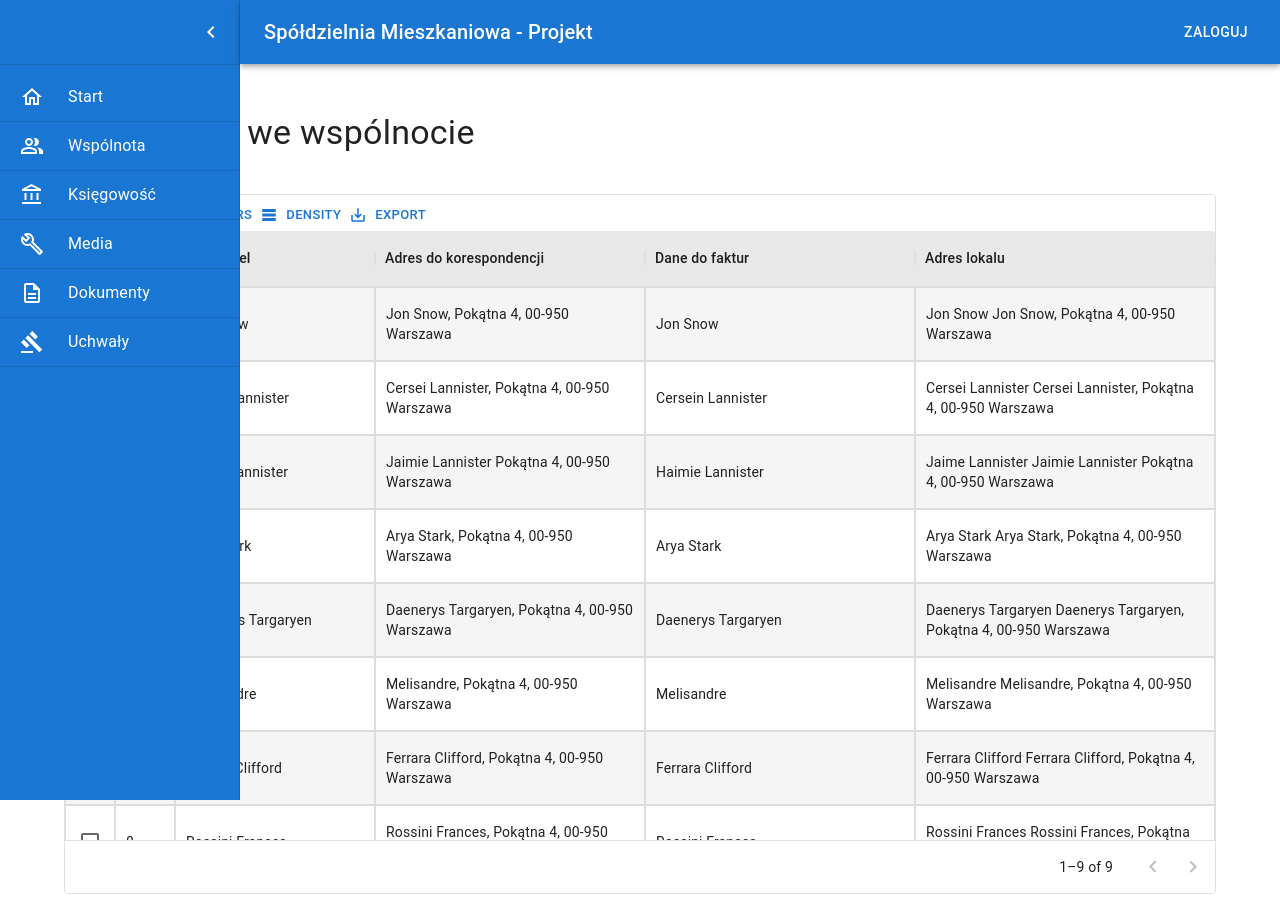
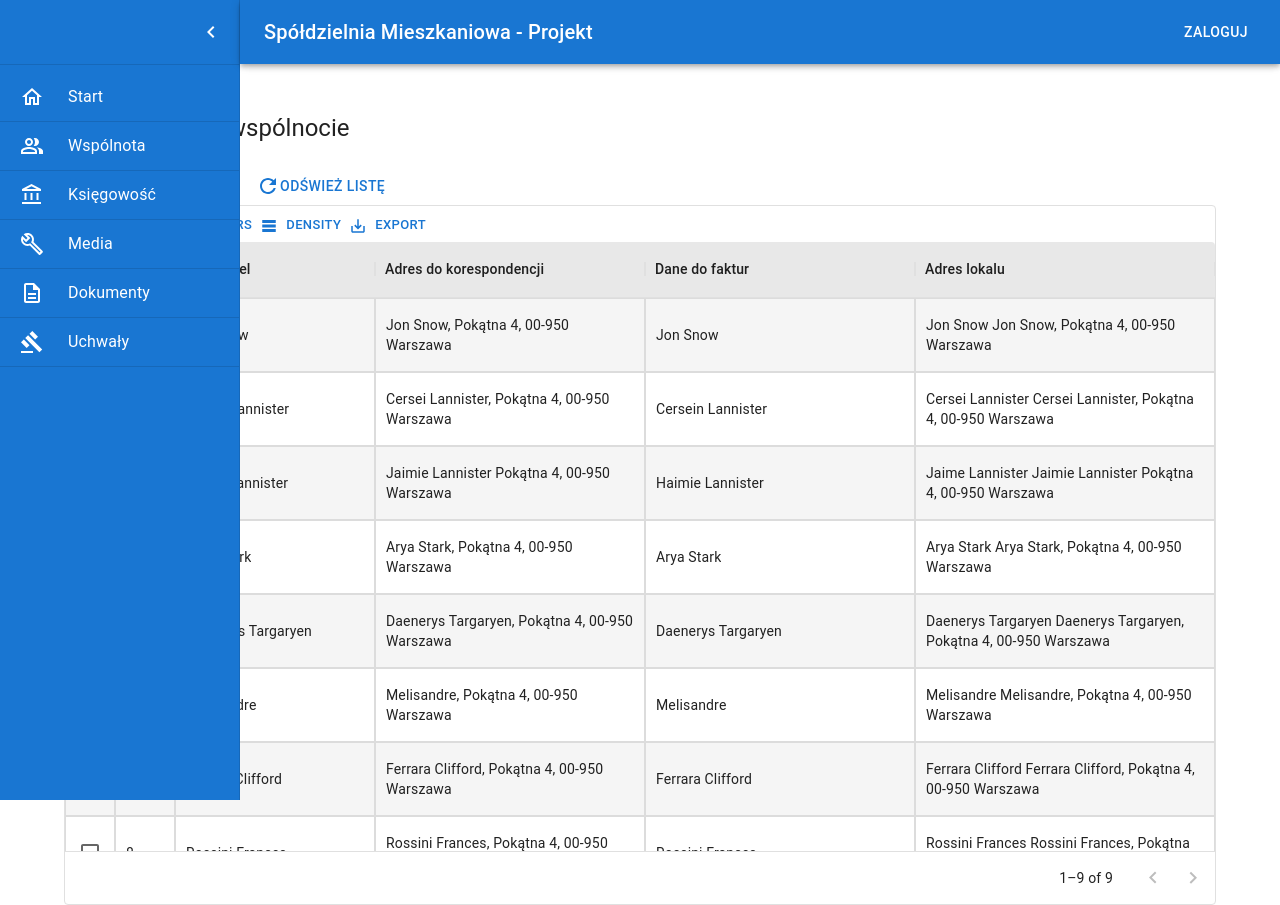
Before and after one commit to Jacob120/crm-real-eastate-project, a React (Create React App) app: page /community in a window 1280 px wide. Built offline with nearby package versions, Linux system fonts and the light colour scheme; the HTML template or start-up script is replaced by a standard one.

Commit message:
Add buttons in CommunityTable

```diff
--- a/src/components/features/CommunityTable/CommunityTable.tsx
+++ b/src/components/features/CommunityTable/CommunityTable.tsx
@@ -7,6 +7,9 @@ import {
 } from '@mui/x-data-grid';
 import { Typography } from '@material-ui/core';
 import { StripedDataGrid } from './CommunityTable.styles';
+import { Button } from '@mui/material';
+import NoteAddOutlinedIcon from '@mui/icons-material/NoteAddOutlined';
+import RefreshOutlinedIcon from '@mui/icons-material/RefreshOutlined';
 
 const columns: GridColDef[] = [
   {
@@ -132,11 +135,19 @@ const DataGridDemo = () => {
         },
       }}
     >
-      <Box sx={{ marginBottom: 5 }}>
-        <Typography variant='h4' component='h4'>
+      <Box sx={{ marginBottom: 3 }}>
+        <Typography variant='h5' component='h5'>
           Właściciele we wspólnocie
         </Typography>
       </Box>
+      <Button>
+        <NoteAddOutlinedIcon />
+        Dodaj właściciela
+      </Button>
+      <Button>
+        <RefreshOutlinedIcon />
+        Odśwież listę
+      </Button>
       <StripedDataGrid
         rows={rows}
         columns={columns}
```
